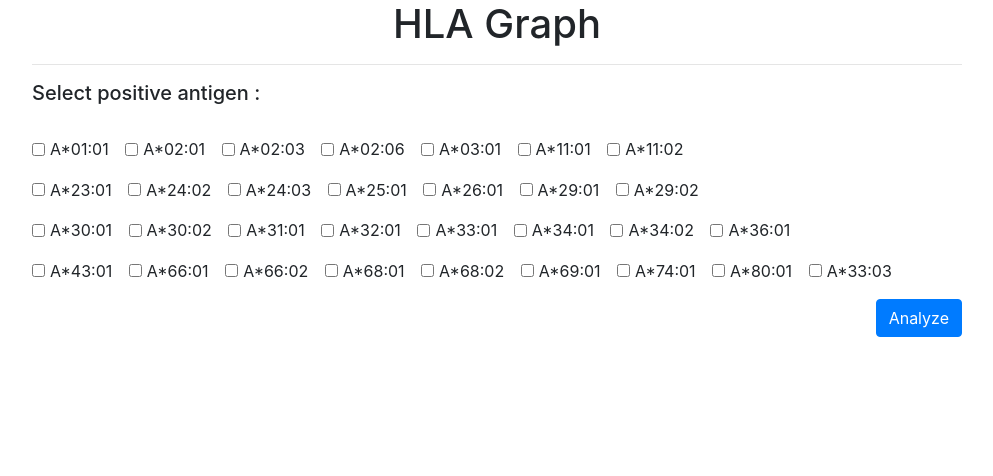
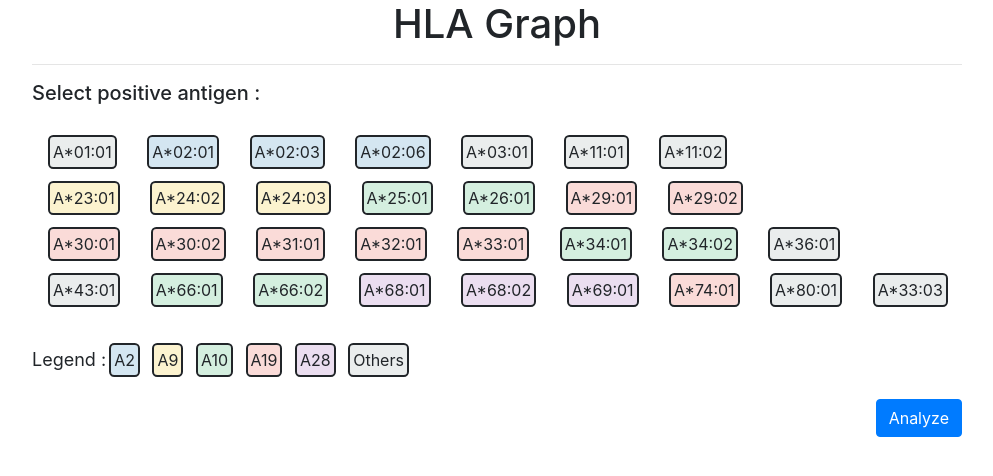
Before and after one commit to cedricusureau/HLA_graph, a Flask app: page /A/ in a window 1280 px wide. Shown: the top 476 px of the page, without its empty margins (143-1136 px from the left). Run offline with Flask 2, Linux system fonts and the light colour scheme; some libraries are stand-ins or nearby versions.

Commit message:
formulaire A

```diff
--- /dev/null
+++ b/result/style.css
@@ -0,0 +1,66 @@
+.form-check-input{
+    opacity:0;
+    position:absolute;
+    left:9999px;
+}
+
+.form-check-input:checked + .form-check-label {
+font-weight: bold;
+display:block
+}
+
+.form-check-label{
+outline:solid 2px;
+outline-color:currentcolor;
+border-radius: 0.2rem;
+padding:3px;
+}
+
+.A9:checked + .A9_label{
+background-color: #F4D03F;
+}
+.A9_label{
+background-color: #FCF3CF
+}
+
+.A10:checked + .A10_label{
+background-color: #52BE82;
+}
+.A10_label{
+background-color: #D4EFDF;
+}
+
+.A19:checked + .A19_label{
+background-color: #EC7063;
+}
+.A19_label{
+background-color: #FADBD8;
+}
+
+.A28:checked + .A28_label{
+background-color: #BB8FCE;
+}
+.A28_label{
+background-color: #EBDEF0;
+}
+
+.A2:checked + .A2_label{
+background-color: #7FB3D5;
+}
+.A2_label{
+background-color: #D4E6F1;
+}
+
+.autre:checked + .autre_label{
+background-color: #AAB7B8;
+}
+.autre_label{
+background-color: #EAEDED;
+}
+
+.legend{
+outline:solid 2px;
+outline-color:currentcolor;
+border-radius: 0.2rem;
+padding:3px;
+}
--- a/server.py
+++ b/server.py
@@ -71,7 +71,9 @@ def HLA_A():
 @app.route('/A/', methods=['POST'])
 def make_file_A():
     request_form = request.form
+
     data = {}
+
     for i in hla_A.split(","):
         data[i] = 0
 
@@ -107,7 +109,7 @@ def HLA_B():
 
 @app.route('/B/', methods=['POST'])
 def make_file_B():
-    print("coucou")
+
     request_form = request.form
     data = {}
     for i in hla_B.split(","):
@@ -115,7 +117,7 @@ def make_file_B():
 
     for i in request_form:
         data[i] = 7000
-    print(data)
+
     filename="check_output.xls"
     if filename != '':
         file_ext = os.path.splitext(filename)[1]
--- a/templates/HLA_A.html
+++ b/templates/HLA_A.html
@@ -1,6 +1,7 @@
 <!doctype html>
 <html>
   <head>
+      <link rel="stylesheet" href="{{ url_for('static', filename='style.css') }}" />
     <title>Hla Graph</title>
       <meta charset="utf-8">
       <meta name="viewport" content="width=device-width, initial-scale=1">
@@ -59,140 +60,155 @@
             </div>
         <br/>
     {% else %}
-                    <form method="POST" enctype="multipart/form-data">
+                    <div method="POST" enctype="multipart/form-data">
                 <h5 align="left">Select positive antigen :</h5>
                 <br/>
+
+
                 <div class="form-group">
                     <div class="form-group" >
                         <div class="form-group" >
-<div class="form-check form-check-inline">
-            <input class="form-check-input" type="checkbox" id="inlineCheckbox1" name="A*01:01" value="True">
-            <label class="form-check-label" for="inlineCheckbox1">A*01:01</label>
+
+<div class="form-check form-check-inline" type="test">
+            <input class="form-check-input autre" type="checkbox" id="inlineCheckboxA1" name="A*01:01" value="True" >
+            <label class="form-check-label autre_label" for="inlineCheckboxA1" border="thick">A*01:01</label>
             </div>
 <div class="form-check form-check-inline">
-            <input class="form-check-input" type="checkbox" id="inlineCheckbox1" name="A*02:01" value="True">
-            <label class="form-check-label" for="inlineCheckbox1">A*02:01</label>
+            <input class="form-check-input A2" type="checkbox" id="inlineCheckbox201" name="A*02:01" value="True">
+            <label class="form-check-label A2_label" for="inlineCheckbox201">A*02:01</label>
             </div>
 <div class="form-check form-check-inline">
-            <input class="form-check-input" type="checkbox" id="inlineCheckbox1" name="A*02:03" value="True">
-            <label class="form-check-label" for="inlineCheckbox1">A*02:03</label>
+            <input class="form-check-input A2" type="checkbox" id="inlineCheckbox203" name="A*02:03" value="True">
+            <label class="form-check-label A2_label" for="inlineCheckbox203">A*02:03</label>
             </div>
 <div class="form-check form-check-inline">
-            <input class="form-check-input" type="checkbox" id="inlineCheckbox1" name="A*02:06" value="True">
-            <label class="form-check-label" for="inlineCheckbox1">A*02:06</label>
+            <input class="form-check-input A2" type="checkbox" id="inlineCheckbox206" name="A*02:06" value="True">
+            <label class="form-check-label A2_label" for="inlineCheckbox206">A*02:06</label>
             </div>
 <div class="form-check form-check-inline">
-            <input class="form-check-input" type="checkbox" id="inlineCheckbox1" name="A*03:01" value="True">
-            <label class="form-check-label" for="inlineCheckbox1">A*03:01</label>
+            <input class="form-check-input autre" type="checkbox" id="inlineCheckbox301" name="A*03:01" value="True">
+            <label class="form-check-label autre_label" for="inlineCheckbox301">A*03:01</label>
             </div>
 <div class="form-check form-check-inline">
-            <input class="form-check-input" type="checkbox" id="inlineCheckbox1" name="A*11:01" value="True">
-            <label class="form-check-label" for="inlineCheckbox1">A*11:01</label>
+            <input class="form-check-input autre" type="checkbox" id="inlineCheckbox1101" name="A*11:01" value="True">
+            <label class="form-check-label autre_label" for="inlineCheckbox1101">A*11:01</label>
             </div>
 <div class="form-check form-check-inline">
-            <input class="form-check-input" type="checkbox" id="inlineCheckbox1" name="A*11:02" value="True">
-            <label class="form-check-label" for="inlineCheckbox1">A*11:02</label>
+            <input class="form-check-input autre" type="checkbox" id="inlineCheckboxA*11:02" name="A*11:02" value="True">
+            <label class="form-check-label autre_label" for="inlineCheckboxA*11:02">A*11:02</label>
 </div></div>
                         <div class="form-group" >
 <div class="form-check form-check-inline">
-            <input class="form-check-input" type="checkbox" id="inlineCheckbox1" name="A*23:01" value="True">
-            <label class="form-check-label" for="inlineCheckbox1">A*23:01</label>
+            <input class="form-check-input A9" type="checkbox" id="inlineCheckboxA*23:01" name="A*23:01" value="True">
+            <label class="form-check-label A9_label" for="inlineCheckboxA*23:01">A*23:01</label>
             </div>
 <div class="form-check form-check-inline">
-            <input class="form-check-input" type="checkbox" id="inlineCheckbox1" name="A*24:02" value="True">
-            <label class="form-check-label" for="inlineCheckbox1">A*24:02</label>
+            <input class="form-check-input A9" type="checkbox" id="inlineCheckbox1A*24:02" name="A*24:02" value="True">
+            <label class="form-check-label A9_label" for="inlineCheckbox1A*24:02">A*24:02</label>
             </div>
 <div class="form-check form-check-inline">
-            <input class="form-check-input" type="checkbox" id="inlineCheckbox1" name="A*24:03" value="True">
-            <label class="form-check-label" for="inlineCheckbox1">A*24:03</label>
+            <input class="form-check-input A9" type="checkbox" id="inlineCheckboxA*24:03" name="A*24:03" value="True">
+            <label class="form-check-label A9_label" for="inlineCheckboxA*24:03">A*24:03</label>
             </div>
 <div class="form-check form-check-inline">
-            <input class="form-check-input" type="checkbox" id="inlineCheckbox1" name="A*25:01" value="True">
-            <label class="form-check-label" for="inlineCheckbox1">A*25:01</label>
+            <input class="form-check-input A10" type="checkbox" id="inlineCheckboxA*25:01" name="A*25:01" value="True">
+            <label class="form-check-label A10_label" for="inlineCheckboxA*25:01">A*25:01</label>
             </div>
 <div class="form-check form-check-inline">
-            <input class="form-check-input" type="checkbox" id="inlineCheckbox1" name="A*26:01" value="True">
-            <label class="form-check-label" for="inlineCheckbox1">A*26:01</label>
+            <input class="form-check-input A10" type="checkbox" id="inlineCheckbox1A*26:01" name="A*26:01" value="True">
+            <label class="form-check-label A10_label" for="inlineCheckbox1A*26:01">A*26:01</label>
             </div>
 <div class="form-check form-check-inline">
-            <input class="form-check-input" type="checkbox" id="inlineCheckbox1" name="A*29:01" value="True">
-            <label class="form-check-label" for="inlineCheckbox1">A*29:01</label>
+            <input class="form-check-input A19" type="checkbox" id="inlineCheckbox1A*29:01" name="A*29:01" value="True">
+            <label class="form-check-label A19_label" for="inlineCheckbox1A*29:01">A*29:01</label>
             </div>
 <div class="form-check form-check-inline">
-            <input class="form-check-input" type="checkbox" id="inlineCheckbox1" name="A*29:02" value="True">
-            <label class="form-check-label" for="inlineCheckbox1">A*29:02</label>
+            <input class="form-check-input A19" type="checkbox" id="inlineCheckbox1A*29:02" name="A*29:02" value="True">
+            <label class="form-check-label A19_label" for="inlineCheckbox1A*29:02">A*29:02</label>
 </div></div>
                         <div class="form-group" >
 <div class="form-check form-check-inline">
-            <input class="form-check-input" type="checkbox" id="inlineCheckbox1" name="A*30:01" value="True">
-            <label class="form-check-label" for="inlineCheckbox1">A*30:01</label>
+            <input class="form-check-input A19" type="checkbox" id="inlineCheckbox1A*30:01" name="A*30:01" value="True">
+            <label class="form-check-label A19_label" for="inlineCheckbox1A*30:01">A*30:01</label>
             </div>
 <div class="form-check form-check-inline">
-            <input class="form-check-input" type="checkbox" id="inlineCheckbox1" name="A*30:02" value="True">
-            <label class="form-check-label" for="inlineCheckbox1">A*30:02</label>
+            <input class="form-check-input A19" type="checkbox" id="inlineCheckbox1A*30:02" name="A*30:02" value="True">
+            <label class="form-check-label A19_label" for="inlineCheckbox1A*30:02">A*30:02</label>
             </div>
 <div class="form-check form-check-inline">
-            <input class="form-check-input" type="checkbox" id="inlineCheckbox1" name="A*31:01" value="True">
-            <label class="form-check-label" for="inlineCheckbox1">A*31:01</label>
+            <input class="form-check-input A19" type="checkbox" id="inlineCheckbox1A*31:01" name="A*31:01" value="True">
+            <label class="form-check-label A19_label" for="inlineCheckbox1A*31:01">A*31:01</label>
             </div>
 <div class="form-check form-check-inline">
-            <input class="form-check-input" type="checkbox" id="inlineCheckbox1" name="A*32:01" value="True">
-            <label class="form-check-label" for="inlineCheckbox1">A*32:01</label>
+            <input class="form-check-input A19" type="checkbox" id="inlineCheckbox1A*32:01" name="A*32:01" value="True">
+            <label class="form-check-label A19_label" for="inlineCheckbox1A*32:01">A*32:01</label>
             </div>
 <div class="form-check form-check-inline">
-            <input class="form-check-input" type="checkbox" id="inlineCheckbox1" name="A*33:01" value="True">
-            <label class="form-check-label" for="inlineCheckbox1">A*33:01</label>
+            <input class="form-check-input A19" type="checkbox" id="inlineCheckbox1A*33:01" name="A*33:01" value="True">
+            <label class="form-check-label A19_label" for="inlineCheckbox1A*33:01">A*33:01</label>
             </div>
 <div class="form-check form-check-inline">
-            <input class="form-check-input" type="checkbox" id="inlineCheckbox1" name="A*34:01" value="True">
-            <label class="form-check-label" for="inlineCheckbox1">A*34:01</label>
+            <input class="form-check-input A10" type="checkbox" id="inlineCheckbox1A*34:01" name="A*34:01" value="True">
+            <label class="form-check-label A10_label" for="inlineCheckbox1A*34:01">A*34:01</label>
             </div>
 <div class="form-check form-check-inline">
-            <input class="form-check-input" type="checkbox" id="inlineCheckbox1" name="A*34:02" value="True">
-            <label class="form-check-label" for="inlineCheckbox1">A*34:02</label>
+            <input class="form-check-input A10" type="checkbox" id="inlineCheckbox1A*34:02" name="A*34:02" value="True">
+            <label class="form-check-label A10_label" for="inlineCheckbox1A*34:02">A*34:02</label>
             </div>
 <div class="form-check form-check-inline">
-            <input class="form-check-input" type="checkbox" id="inlineCheckbox1" name="A*36:01" value="True">
-            <label class="form-check-label" for="inlineCheckbox1">A*36:01</label>
+            <input class="form-check-input autre" type="checkbox" id="inlineCheckbox1A*36:01" name="A*36:01" value="True">
+            <label class="form-check-label autre_label" for="inlineCheckbox1A*36:01">A*36:01</label>
 </div></div>
                             <div class="form-group" >
 <div class="form-check form-check-inline">
-            <input class="form-check-input" type="checkbox" id="inlineCheckbox1" name="A*43:01" value="True">
-            <label class="form-check-label" for="inlineCheckbox1">A*43:01</label>
+            <input class="form-check-input autre" type="checkbox" id="inlineCheckbox1A*43:01" name="A*43:01" value="True">
+            <label class="form-check-label autre_label" for="inlineCheckbox1A*43:01">A*43:01</label>
             </div>
 <div class="form-check form-check-inline">
-            <input class="form-check-input" type="checkbox" id="inlineCheckbox1" name="A*66:01" value="True">
-            <label class="form-check-label" for="inlineCheckbox1">A*66:01</label>
+            <input class="form-check-input A10" type="checkbox" id="inlineCheckbox1A*66:01" name="A*66:01" value="True">
+            <label class="form-check-label A10_label" for="inlineCheckbox1A*66:01">A*66:01</label>
             </div>
 <div class="form-check form-check-inline">
-            <input class="form-check-input" type="checkbox" id="inlineCheckbox1" name="A*66:02" value="True">
-            <label class="form-check-label" for="inlineCheckbox1">A*66:02</label>
+            <input class="form-check-input A10" type="checkbox" id="inlineCheckbox1A*66:02" name="A*66:02" value="True">
+            <label class="form-check-label A10_label" for="inlineCheckbox1A*66:02">A*66:02</label>
             </div>
 <div class="form-check form-check-inline">
-            <input class="form-check-input" type="checkbox" id="inlineCheckbox1" name="A*68:01" value="True">
-            <label class="form-check-label" for="inlineCheckbox1">A*68:01</label>
+            <input class="form-check-input A28" type="checkbox" id="inlineCheckbox1A*68:01" name="A*68:01" value="True">
+            <label class="form-check-label A28_label" for="inlineCheckbox1A*68:01">A*68:01</label>
             </div>
 <div class="form-check form-check-inline">
-            <input class="form-check-input" type="checkbox" id="inlineCheckbox1" name="A*68:02" value="True">
-            <label class="form-check-label" for="inlineCheckbox1">A*68:02</label>
+            <input class="form-check-input A28" type="checkbox" id="inlineCheckbox1A*68:02" name="A*68:02" value="True">
+            <label class="form-check-label A28_label" for="inlineCheckbox1A*68:02">A*68:02</label>
             </div>
 <div class="form-check form-check-inline">
-            <input class="form-check-input" type="checkbox" id="inlineCheckbox1" name="A*69:01" value="True">
-            <label class="form-check-label" for="inlineCheckbox1">A*69:01</label>
+            <input class="form-check-input A28" type="checkbox" id="inlineCheckbox1A*69:01" name="A*69:01" value="True">
+            <label class="form-check-label A28_label" for="inlineCheckbox1A*69:01">A*69:01</label>
             </div>
 <div class="form-check form-check-inline">
-            <input class="form-check-input" type="checkbox" id="inlineCheckbox1" name="A*74:01" value="True">
-            <label class="form-check-label" for="inlineCheckbox1">A*74:01</label>
+            <input class="form-check-input A19" type="checkbox" id="inlineCheckbox1A*74:01" name="A*74:01" value="True">
+            <label class="form-check-label A19_label" for="inlineCheckbox1A*74:01">A*74:01</label>
             </div>
 <div class="form-check form-check-inline">
-            <input class="form-check-input" type="checkbox" id="inlineCheckbox1" name="A*80:01" value="True">
-            <label class="form-check-label" for="inlineCheckbox1">A*80:01</label>
+            <input class="form-check-input autre" type="checkbox" id="inlineCheckbox1A*80:01" name="A*80:01" value="True">
+            <label class="form-check-label autre_label" for="inlineCheckbox1A*80:01">A*80:01</label>
             </div>
 <div class="form-check form-check-inline">
-            <input class="form-check-input" type="checkbox" id="inlineCheckbox1" name="A*33:03" value="True">
-            <label class="form-check-label" for="inlineCheckbox1">A*33:03</label>
-</div></div></form>
-            </div>
+            <input class="form-check-input autre" type="checkbox" id="inlineCheckbox1A*33:03" name="A*33:03" value="True">
+            <label class="form-check-label autre_label" for="inlineCheckbox1A*33:03">A*33:03</label>
+</div></div>
+        <br/>
+
+        <div class="form-group" >
+            <font size="+1"> Legend :  </font>
+            <div class="form-check form-check-inline"><label class="legend A2_label">A2</label></div>
+            <div class="form-check form-check-inline"><label class="legend A9_label">A9</label></div>
+             <div class="form-check form-check-inline"><label class="legend A10_label">A10</label></div>
+             <div class="form-check form-check-inline"><label class="legend A19_label">A19</label></div>
+             <div class="form-check form-check-inline"><label class="legend A28_label">A28</label></div>
+             <div class="form-check form-check-inline"><label class="legend autre_label">Others</label></div>
+
+            </div></form>
+
                     <div style="float: right">
                         <button type="submit" class="btn btn-primary">Analyze</button>
                     </div>
```
Also changed, not shown: templates/index.html (+7 -14 lines).
